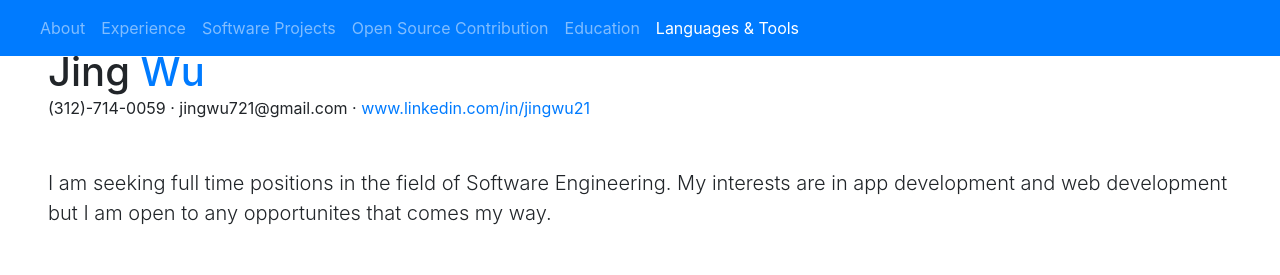
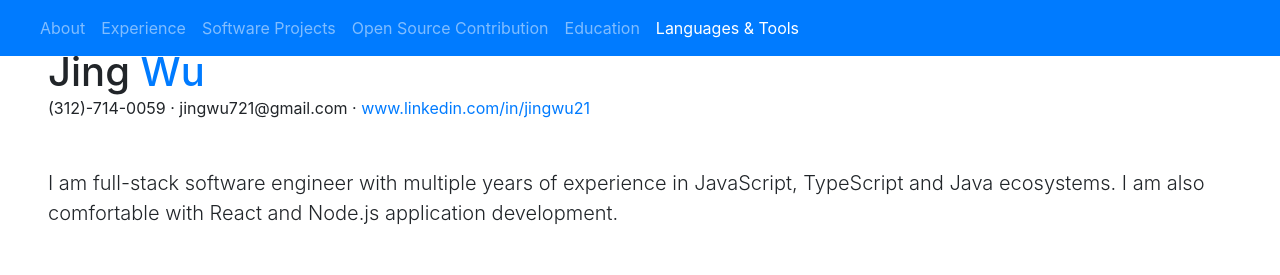
Before and after one commit to jingwu21/ResumePortfolio, a website with bundled scripts: page index.html in a window 1280 px wide. Shown: the top 275 px of the page. Built offline with nearby package versions, Linux system fonts and the light colour scheme; files whose address does not match are found by name; a web font is replaced by a local one.

Commit message:
changing about page

```diff
--- a/index.html
+++ b/index.html
@@ -69,7 +69,7 @@
         <div class="subheading mb-5">(312)-714-0059 · jingwu721@gmail.com ·
       <a href="https://www.linkedin.com/in/jingwu21/" target="_blank" style="text-transform:lowercase !important;">www.linkedin.com/in/jingwu21</a>
         </div>
-        <p class="lead mb-5">I am seeking full time positions in the field of Software Engineering. My interests are in app development and web development but I am open to any opportunites that comes my way.</p>
+        <p class="lead mb-5">I am full-stack software engineer with multiple years of experience in JavaScript, TypeScript and Java ecosystems. I am also comfortable with React and Node.js application development.</p>
         <div class="social-icons">
           <a href="https://www.linkedin.com/in/jingwu21/" target="_blank">
             <i class="fab fa-linkedin-in"></i>
```
